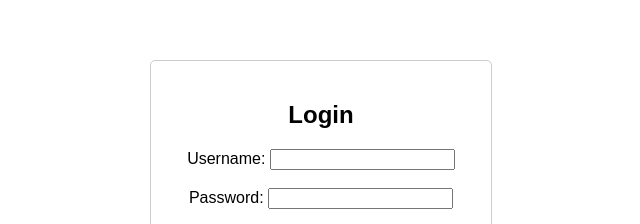
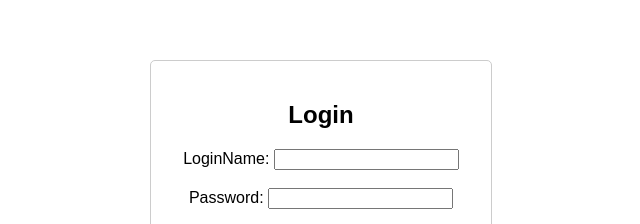
Before and after one commit to snehasaurus/IA_Dummy, a website: page public/index.html in a window 1280 px wide. Shown: the part 200-424 px from the top of the page, 319-959 px from the left. Drawn offline with Linux system fonts and the light colour scheme.

Commit message:
text changed in index

```diff
--- a/public/index.html
+++ b/public/index.html
@@ -10,7 +10,7 @@
     <div class="login-container">
         <h2>Login</h2>
         <form action="/login" method="POST">
-            <label for="username">Username:</label>
+            <label for="username">LoginName:</label>
             <input type="text" id="username" name="username" required><br><br>
 
             <label for="password">Password:</label>
```
